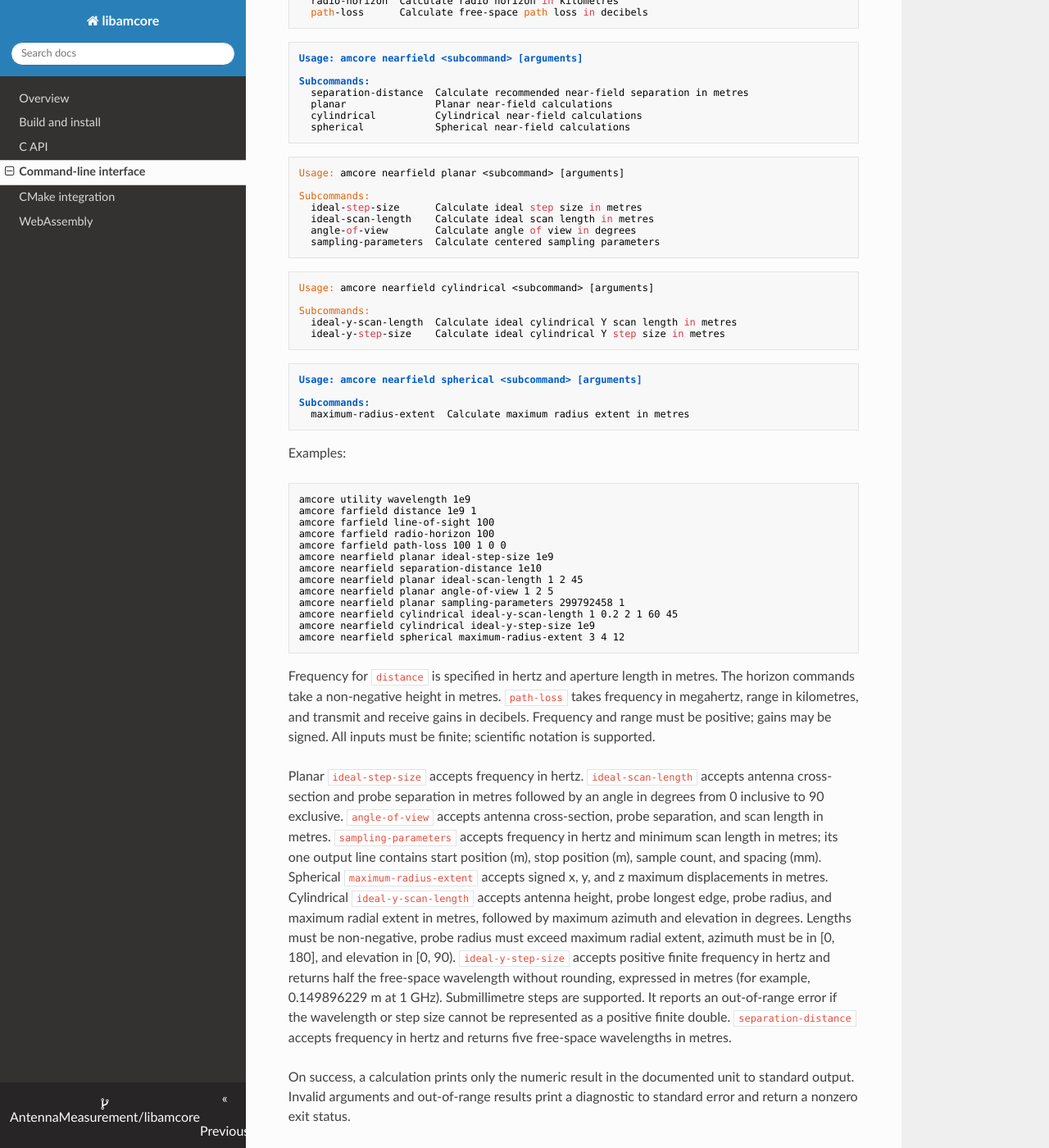
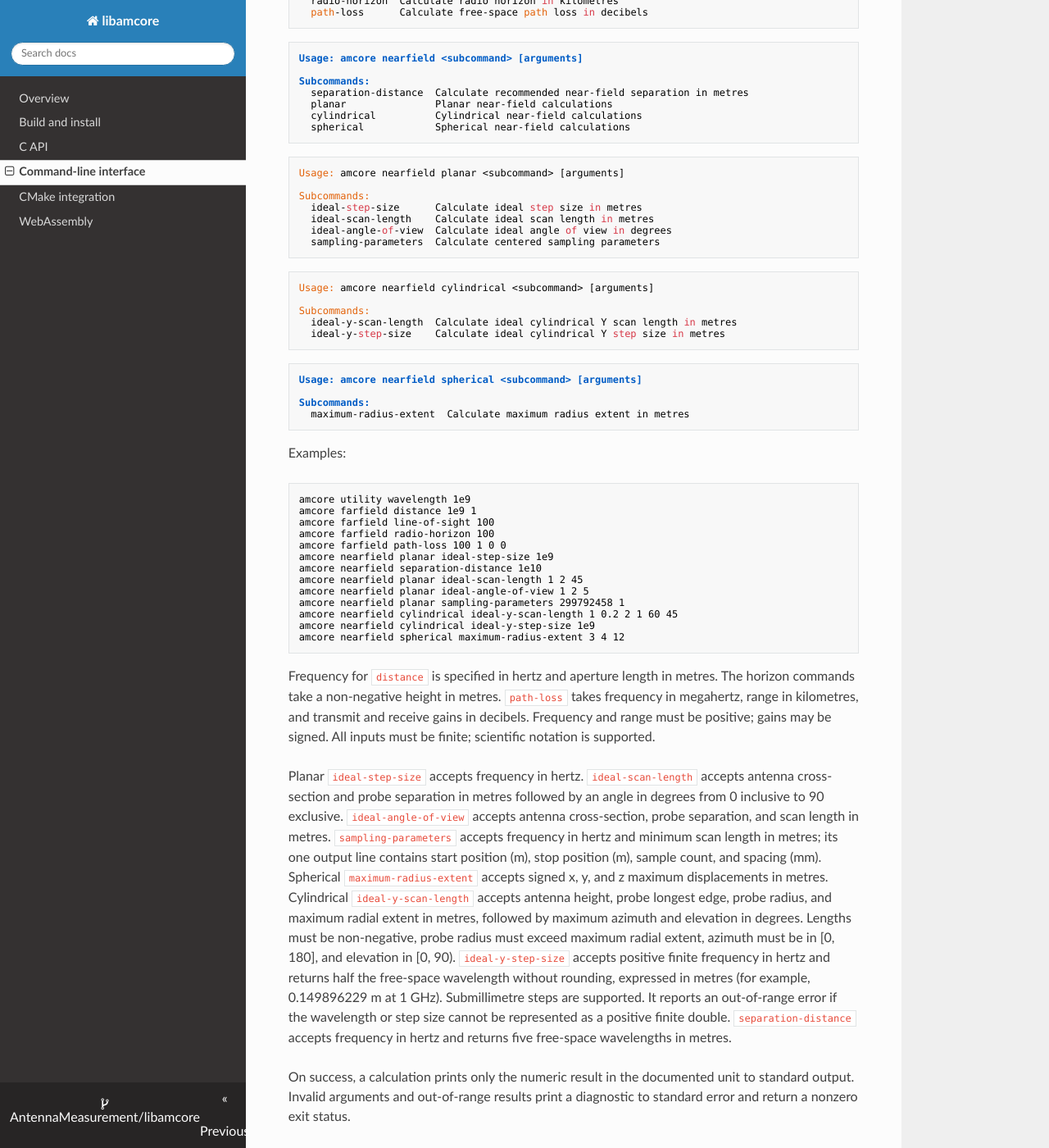
Before and after one commit to AntennaMeasurement/libamcore, an MkDocs documentation site: the page built from docs/public/cli.md, in a window 1280 px wide and 1400 px high, scrolled down 616 px. Shown: the whole window at 82% size. Built offline with MkDocs 1.6.1, drawn with Linux system fonts in a browser that asks for light colours; nearby versions of some CDN libraries.

Commit message:
feat: rename planar angle of view to ideal planar angle of view and update related documentation

````diff
--- a/CMakeLists.txt
+++ b/CMakeLists.txt
@@ -79,7 +79,7 @@ if(AMCORE_BUILD_WASM)
     endif()
     target_link_options(amcore_wasm PRIVATE
         "-Wl,--no-entry"
-        "-sEXPORTED_FUNCTIONS=_malloc,_free,_amcore_free_space_wavelength_m,_amcore_far_field_distance,_amcore_far_field_line_of_sight_km,_amcore_far_field_radio_horizon_km,_amcore_far_field_path_loss_db,_amcore_near_field_separation_distance_m,_amcore_near_field_planar_ideal_step_size_m,_amcore_near_field_planar_ideal_scan_length_m,_amcore_near_field_planar_angle_of_view_deg,_amcore_near_field_planar_sampling_parameters,_amcore_near_field_cylindrical_ideal_y_scan_length_m,_amcore_near_field_cylindrical_ideal_y_step_size_m,_amcore_near_field_spherical_maximum_radius_extent_m"
+        "-sEXPORTED_FUNCTIONS=_malloc,_free,_amcore_free_space_wavelength_m,_amcore_far_field_distance,_amcore_far_field_line_of_sight_km,_amcore_far_field_radio_horizon_km,_amcore_far_field_path_loss_db,_amcore_near_field_separation_distance_m,_amcore_near_field_planar_ideal_step_size_m,_amcore_near_field_planar_ideal_scan_length_m,_amcore_near_field_planar_ideal_angle_of_view_deg,_amcore_near_field_planar_sampling_parameters,_amcore_near_field_cylindrical_ideal_y_scan_length_m,_amcore_near_field_cylindrical_ideal_y_step_size_m,_amcore_near_field_spherical_maximum_radius_extent_m"
         "-Wl,--export=speed_of_light_m_per_s"
     )
     set_target_properties(amcore_wasm PROPERTIES SUFFIX ".wasm")
--- a/docs/public/cli.md
+++ b/docs/public/cli.md
@@ -50,7 +50,7 @@ Usage: amcore nearfield planar <subcommand> [arguments]
 Subcommands:
   ideal-step-size      Calculate ideal step size in metres
   ideal-scan-length    Calculate ideal scan length in metres
-  angle-of-view        Calculate angle of view in degrees
+  ideal-angle-of-view  Calculate ideal angle of view in degrees
   sampling-parameters  Calculate centered sampling parameters
 ```
 
@@ -80,7 +80,7 @@ amcore farfield path-loss 100 1 0 0
 amcore nearfield planar ideal-step-size 1e9
 amcore nearfield separation-distance 1e10
 amcore nearfield planar ideal-scan-length 1 2 45
-amcore nearfield planar angle-of-view 1 2 5
+amcore nearfield planar ideal-angle-of-view 1 2 5
 amcore nearfield planar sampling-parameters 299792458 1
 amcore nearfield cylindrical ideal-y-scan-length 1 0.2 2 1 60 45
 amcore nearfield cylindrical ideal-y-step-size 1e9
@@ -95,7 +95,7 @@ must be finite; scientific notation is supported.
 
 Planar `ideal-step-size` accepts frequency in hertz. `ideal-scan-length` accepts
 antenna cross-section and probe separation in metres followed by an angle in
-degrees from 0 inclusive to 90 exclusive. `angle-of-view` accepts antenna
+degrees from 0 inclusive to 90 exclusive. `ideal-angle-of-view` accepts antenna
 cross-section, probe separation, and scan length in metres.
 `sampling-parameters` accepts frequency in hertz and minimum scan length in
 metres; its one output line contains start position (m), stop position (m),
````
Also changed, not shown: README.md (+1 -1 lines), docs/public/api.md (+3 -3 lines), docs/public/index.md (+1 -1 lines), docs/public/webassembly.md (+1 -1 lines), 6 other files.
